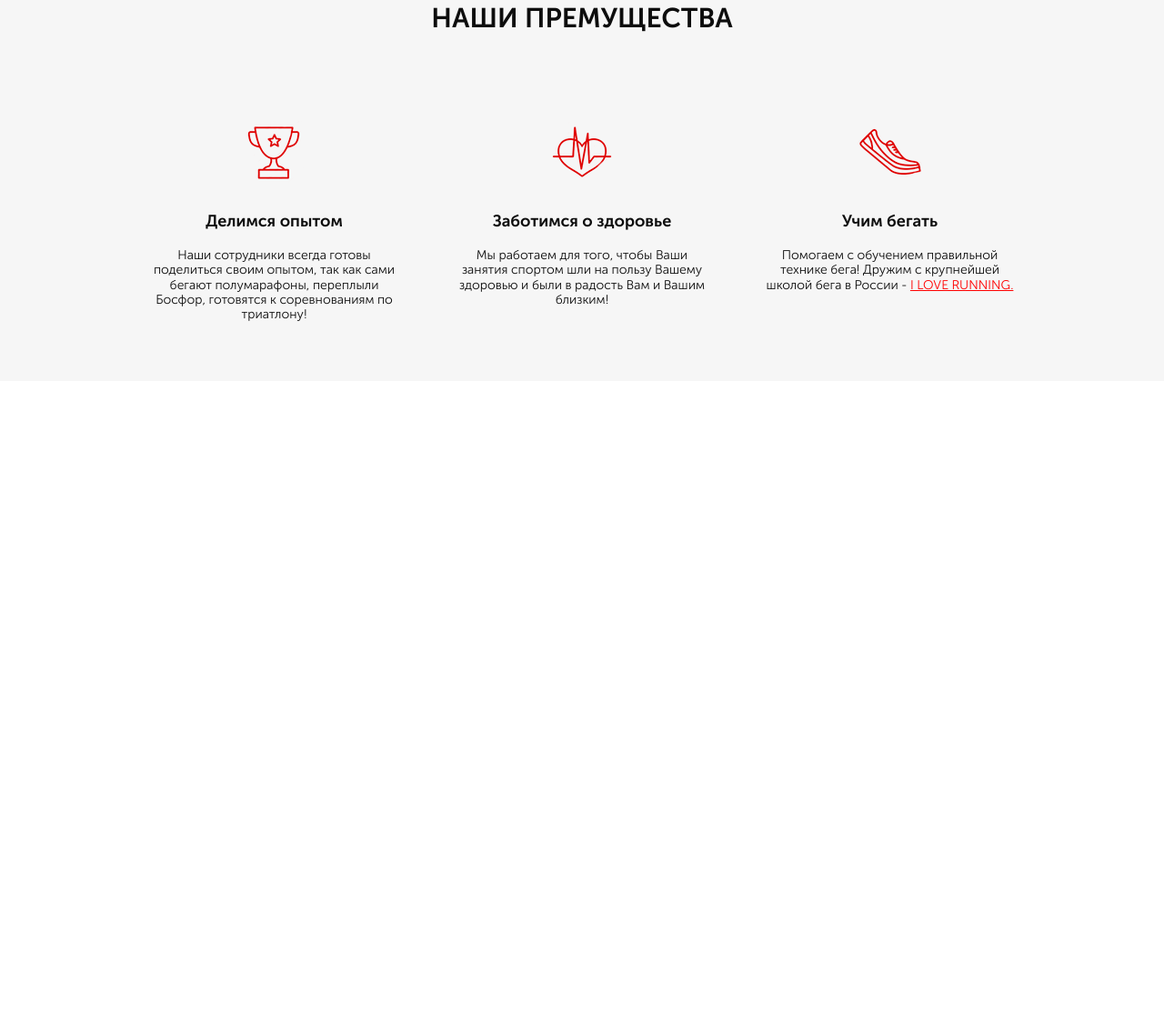
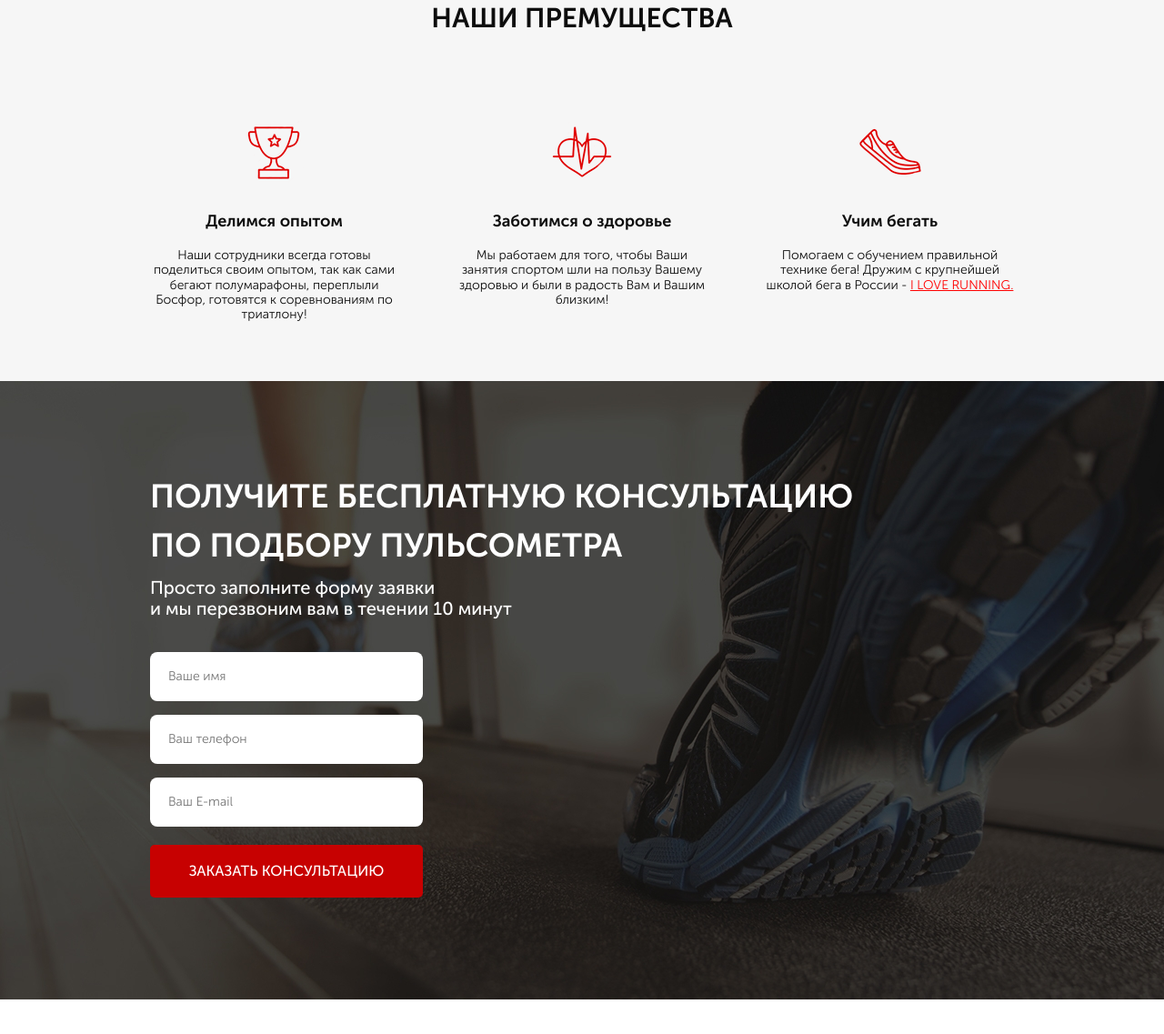
Before and after one commit to So1ka228/Project, a website: page src/index.html in a window 1280 px wide. Shown: the part 729-1866 px from the top of the page at 91% size. Before the commit the page ends 1148 px from the top, so only its background shows below. Drawn offline with Linux system fonts and the light colour scheme; files whose address does not match are found by name.

Commit message:
верстка

```diff
--- a/package.json
+++ b/package.json
@@ -11,10 +11,11 @@
   "devDependencies": {
     "browser-sync": "^3.0.3",
     "gulp": "^5.0.0",
-    "gulp-autoprefixer": "^9.0.0",
+    "gulp-autoprefixer": "^8.0.0",
     "gulp-clean-css": "^4.3.0",
     "gulp-cli": "^3.0.0",
     "gulp-rename": "^2.0.0",
-    "gulp-sass": "^5.1.0"
+    "gulp-sass": "^5.1.0",
+    "sass": "^1.79.5"
   }
 }
--- a/src/index.html
+++ b/src/index.html
@@ -11,7 +11,7 @@
 </head>
 
 <body>
-	<div class="promo">
+	<section class="promo">
 		<div class="container">
 			<header class="header">
 				<a href="#" class="header__logo">
@@ -51,10 +51,10 @@
 				</div>
 			</div>
 		</div>
-	</div>
-	<div class="advantages">
+	</section>
+	<section class="advantages">
 		<div class="container">
-			<h2 class="advantages__title">Наши премущества</h2>
+			<h2 class="title">Наши премущества</h2>
 			<div class="advantages__icons">
 				<div class="advantages__icon">
 					<img src="icons/cup.png" alt="cup">
@@ -77,7 +77,28 @@
 				</div>
 			</div>
 		</div>
-	</div>
+	</section>
+	<section class="consultation">
+		<div class="container">
+			<h2 class="title title_left">Получите бесплатную консультацию<br>
+				по подбору пульсометра</h2>
+			<div class="consultation__descr">Просто заполните форму заявки<br>
+				и мы перезвоним вам в течении 10 минут
+			</div>
+			<form class="feed-form" action="#">
+				<input name="name" required placeholder="Ваше имя" type="text">
+				<input name="phone" required placeholder="Ваш телефон" type="number">
+				<input name="email" required placeholder="Ваш E-mail" type="email">
+
+				<button class="button button_submit">заказать консультацию</button>
+			</form>
+		</div>
+	</section>
+	<section class="carousel">
+
+	</section>
+
+	<script src="js/script.js"></script>
 </body>
 
 </html>
--- a/src/sass/_advantages.scss
+++ b/src/sass/_advantages.scss
@@ -2,14 +2,6 @@
     background-color: rgb(246, 246, 246);
     min-height: 473px;
     padding: 73px 0 65px 0;
-
-    &__title {
-        color: rgb(13, 13, 13);
-        font-size: 30px;
-        font-weight: 700;
-        text-align: center;
-        text-transform: uppercase;
-    }
 
     &__icons {
         display: flex;
--- a/src/sass/_buttons.scss
+++ b/src/sass/_buttons.scss
@@ -7,13 +7,19 @@
     color: rgb(255, 255, 255);
     font-size: 12px;
     font-weight: 500;
+    text-transform: uppercase;
+    text-align: center;
 
     &_main {
         margin-top: 67px;
         width: 300px;
         height: 50px;
         font-size: 16px;
-        text-align: center;
-        text-transform: uppercase;
+    }
+
+    &_submit {
+        width: 100%;
+        height: 58px;
+        font-size: 16px;
     }
 }
--- /dev/null
+++ b/src/sass/_carousel.scss
@@ -0,0 +1,3 @@
+.carousel {
+    padding: 82px 0;
+}
--- /dev/null
+++ b/src/sass/_consultation.scss
@@ -0,0 +1,13 @@
+.consultation {
+    min-height: 680px;
+    background: url(../img/bg2.jpeg) center (center/cover) no-repeat;
+    padding: 100px 0 108px 0;
+
+    &__descr {
+        color: rgb(255, 255, 255);
+        font-size: 20px;
+        font-weight: 500;
+        text-align: left;
+        margin-top: 8px;
+    }
+}
--- /dev/null
+++ b/src/sass/_forms.scss
@@ -0,0 +1,22 @@
+.feed-form {
+    margin-top: 36px;
+    display: flex;
+    flex-direction: column;
+    width: 300px;
+
+    input {
+        height: 54px;
+        background: rgb(255, 255, 255);
+        border-radius: 8px;
+        margin-bottom: 15px;
+        border: none;
+        padding: 0 20px;
+        color: rgb(75, 75, 75);
+        font-size: 14px;
+        font-weight: 300;
+
+        &:nth-child(3) {
+            margin-bottom: 20px;
+        }
+    }
+}
--- /dev/null
+++ b/src/sass/_title.scss
@@ -0,0 +1,14 @@
+.title {
+    color: rgb(13, 13, 13);
+    font-size: 30px;
+    font-weight: 700;
+    text-align: center;
+    text-transform: uppercase;
+
+    &_left {
+        color: rgb(255, 255, 255);
+        font-size: 36px;
+        text-align: left;
+        line-height: 1.5em;
+    }
+}
--- a/src/sass/style.scss
+++ b/src/sass/style.scss
@@ -15,3 +15,7 @@
 @import "header";
 @import "buttons";
 @import "advantages";
+@import "title";
+@import "consultation";
+@import "forms";
+@import "carousel";
```
Also changed, not shown: src/css/style.min.css, src/js/script.js (added), 3 other files.
